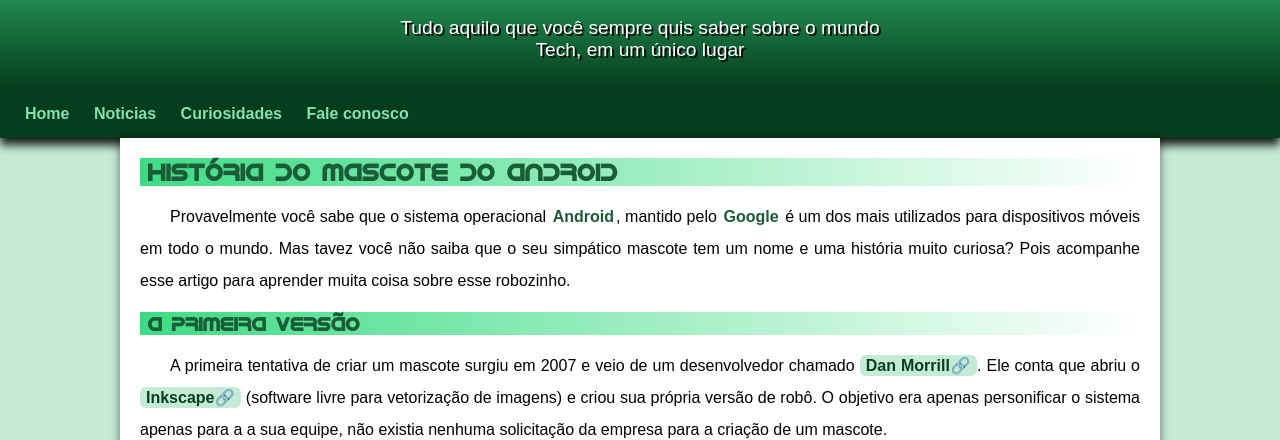
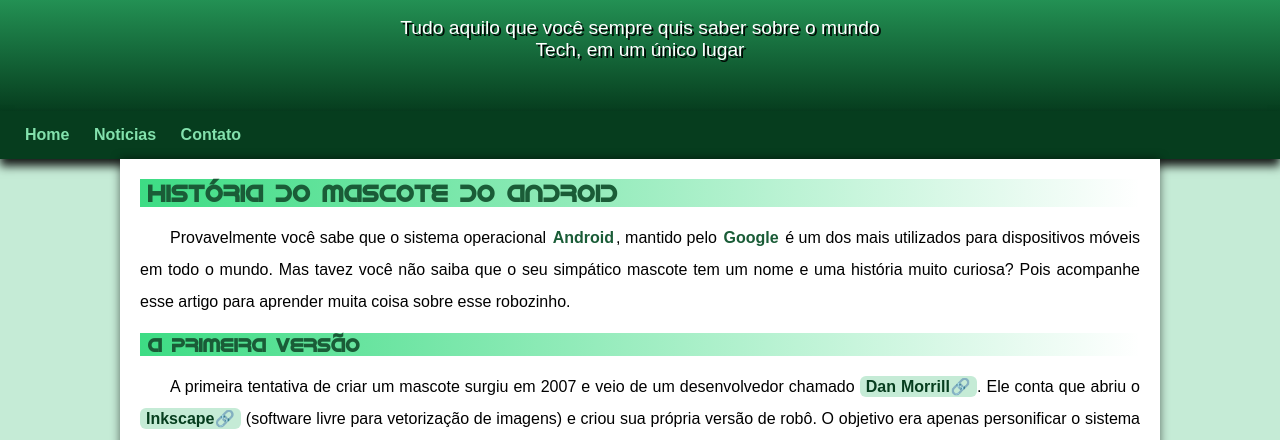
Before and after one commit to RicardoFragoso1988/projeto-android, a plain HTML site: page index.html in a window 1280 px wide. Shown: the part 100-540 px from the top of the page. Drawn offline with Linux system fonts and the light colour scheme; a web font is replaced by a local one.

Commit message:
problema de padding corrigido

```diff
--- a/estilo/style.css
+++ b/estilo/style.css
@@ -59,7 +59,7 @@ header > P {
   padding-left: 10px;
   margin: auto;
   text-shadow: 2px 2px rgba(0, 0, 0, 0.918);
-  margin-bottom: 20px;
+  padding-bottom: 50px;
 }
 
 nav {
--- a/index.html
+++ b/index.html
@@ -4,7 +4,7 @@
     <meta charset="UTF-8" />
     <meta http-equiv="X-UA-Compatible" content="IE=edge" />
     <meta name="viewport" content="width=device-width, initial-scale=1.0" />
-    <link rel="shortcut icon" href="favicon.ico" type="image/x-icon" />
+    <link rel="shortcut icon" href="favicon.ico" type="image/x-icon">
     <link rel="stylesheet" href="estilo/style.css" />
     <title>Como surgiu o mascote do Adroid</title>
   </head>
@@ -18,9 +18,8 @@
     </header>
     <nav>
       <a href="#">Home</a>
-      <a href="#">Noticias</a>
-      <a href="#">Curiosidades</a>
-      <a href="#">Fale conosco</a>
+      <a href="#">Noticias</a></a>
+      <a href="#">Contato</a>
     </nav>
     <main>
       <article>
```
